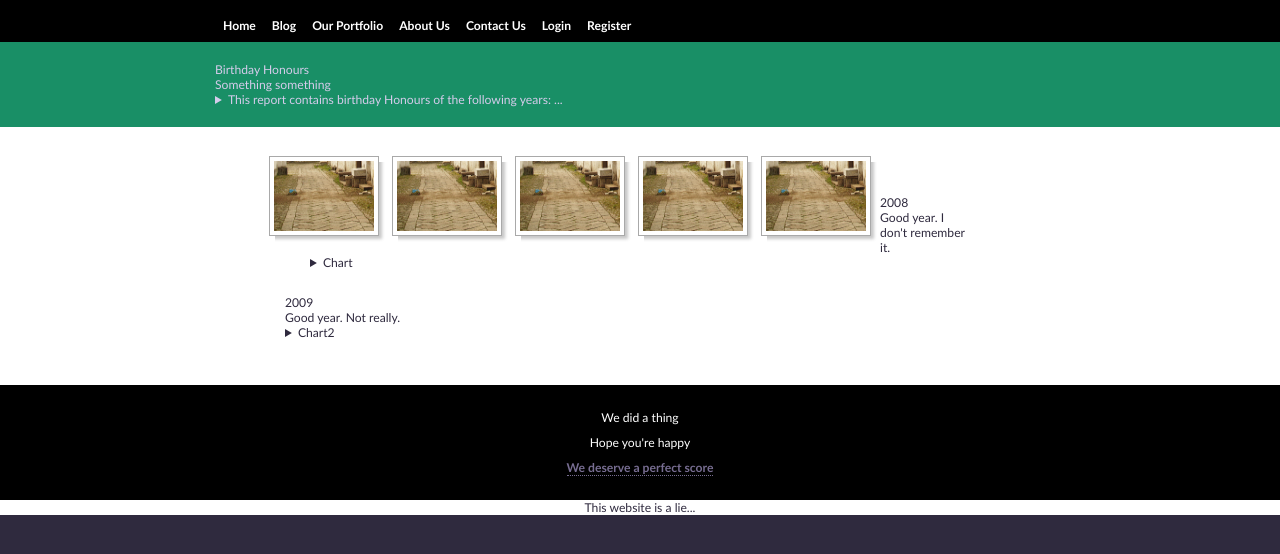
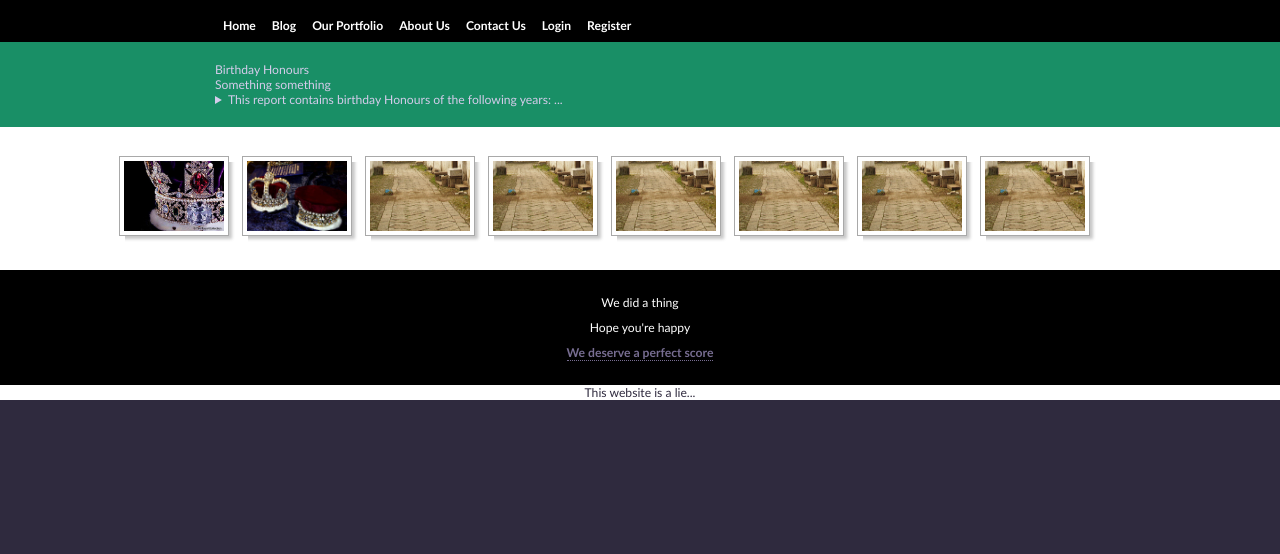
Before and after one commit to mercylio/AIT, a PHP site: page /datasets.html in a window 1280 px wide; the page is wider, and only the part inside the window is pictured. Shown: the part 102-656 px from the top of that part. Run offline with PHP 8.4, Linux system fonts and the light colour scheme; some libraries are stand-ins or nearby versions.

Commit message:
Additions

```diff
--- a/datasets.html
+++ b/datasets.html
@@ -14,15 +14,15 @@
 </div>
 <div id="navigation">
   <ul>
-    <li><a href="http://theawkwardyeti.com/comic/hat/">Home</a></li>
+    <li><a href="./index.html">Home</a></li>
     <li><a href="#notebook/">Blog</a></li>
     <li><a href="#showcase/">Our Portfolio</a></li>
     <li><a href="#about/">About Us</a></li>
-    <li><a href="#contact/">Contact Us</a></li>
+    <li><a href="#footer/">Contact Us</a></li>
   </ul>
   <ul class="reg">
     <li><a href="login.html">Login</a></li>
-    <li><a href="login.html">Register</a></li>
+    <li><a href="reg.html">Register</a></li>
 
   </ul>
 </div>
@@ -49,13 +49,16 @@
 <div id="content">
   <header>
   <nav class="clear">
-    <div class="drop-shadow"> <a href="#"><img src="images/china_village.png" width="100" height="70" alt="Honours List 2008[Credit:data.gov.uk]" class="captionated" /></a> </div>
-    <div class="drop-shadow"> <a href="#firstarticle"><img src="images/china_village.png" width="100" height="70" alt="Honours List 2009[Credit:data.gov.uk]" class="captionated" /></a> </div>
-    <div class="drop-shadow"> <a href="#secondarticle"><img src="images/china_village.png" width="100" height="70" alt="Honours List 2010[Credit:data.gov.uk]" class="captionated" /></a> </div>
-    <div class="drop-shadow"> <a href="#thirdarticle"><img src="images/china_village.png" width="100" height="70" alt="Honours List 2010[Credit:data.gov.uk]" class="captionated" /></a> </div>
-    <div class="drop-shadow"> <a href="#fourtharticle"><img src="images/china_village.png" width="100" height="70" alt="Honours List 2010[Credit:data.gov.uk]" class="captionated" /></a> </div>
+    <div class="drop-shadow"> <a href="#/"><img src="images/crown-jewels.jpg" width="100" height="70" alt="Honours List 2008[Credit:data.gov.uk]" class="captionated" /></a> </div>
+    <div class="drop-shadow"> <a href="#firstarticle/"><img src="images/pic1.jpg" width="100" height="70" alt="Honours List 2009[Credit:data.gov.uk]" class="captionated" /></a> </div>
+    <div class="drop-shadow"> <a href="#secondarticle/"><img src="images/china_village.png" width="100" height="70" alt="Honours List 2010[Credit:data.gov.uk]" class="captionated" /></a> </div>
+    <div class="drop-shadow"> <a href="#thirdarticle/"><img src="images/china_village.png" width="100" height="70" alt="Honours List 2011[Credit:data.gov.uk]" class="captionated" /></a> </div>
+    <div class="drop-shadow"> <a href="#fourtharticle"><img src="images/china_village.png" width="100" height="70" alt="Honours List 2012[Credit:data.gov.uk]" class="captionated" /></a> </div>
+    <div class="drop-shadow"> <a href="#fiftharticle"><img src="images/china_village.png" width="100" height="70" alt="Honours List 2013[Credit:data.gov.uk]" class="captionated" /></a> </div>
+    <div class="drop-shadow"> <a href="#sixtharticle"><img src="images/china_village.png" width="100" height="70" alt="Honours List 2014[Credit:data.gov.uk]" class="captionated" /></a> </div>
+    <div class="drop-shadow"> <a href="#seventharticle"><img src="images/china_village.png" width="100" height="70" alt="Honours List 2015[Credit:data.gov.uk]" class="captionated" /></a> </div>
   </nav></header>
-
+<hr>
   <div><section id="articles">
     <article id="firstarticle" class="birthday">
       <section class="clear">
--- a/index.html
+++ b/index.html
@@ -14,15 +14,15 @@
 </div>
 <div id="navigation">
   <ul>
-    <li><a href="http://theawkwardyeti.com/comic/hat/">Home</a></li>
+    <li><a href="./index.html">Home</a></li>
     <li><a href="#notebook/">Blog</a></li>
     <li><a href="#showcase/">Our Portfolio</a></li>
     <li><a href="#about/">About Us</a></li>
-    <li><a href="#contact/">Contact Us</a></li>
+    <li><a href="#footer/">Contact Us</a></li>
   </ul>
   <ul class="reg">
     <li><a href="login.html">Login</a></li>
-    <li><a href="login.html">Register</a></li>
+    <li><a href="reg.html">Register</a></li>
 
   </ul>
 </div>
--- a/login.html
+++ b/login.html
@@ -154,7 +154,7 @@ body {
       <input type="text" placeholder="username"/>
       <input type="password" placeholder="password"/>
       <button>login</button>
-      <p class="message">Not registered? <a href="#register-form">Create an account</a></p>
+      <p class="message">Not registered? <a href="./reg.html">Create an account</a></p>
     </form>
     <div style = "font-size:11px; color:#cc0000; margin-top:10px"><?php echo $error; ?></div>
   </div>
--- a/reg.html
+++ b/reg.html
@@ -92,7 +92,7 @@ $('.message a').click(function(){
   color: #4CAF50;
   text-decoration: none;
 }
-.form .register-form {
+.form .login-form {
   display: none;
 }
 .container {
@@ -148,7 +148,7 @@ body {
       <input type="password" placeholder="password"/>
       <input type="text" placeholder="email address"/>
       <button>create</button>
-      <p class="message">Already registered? <a href="#">Sign In</a></p>
+      <p class="message">Already registered? <a href="./login.html">Sign In</a></p>
     </form>
     <div style = "font-size:11px; color:#cc0000; margin-top:10px"><?php echo $error; ?></div>
   </div>
--- a/style_id.css
+++ b/style_id.css
@@ -25,7 +25,7 @@
 #content
 {
 	clear: both;
-	width: 750px;
+	width: 1050px;
 	margin: 0 auto;
 	padding: 25px 0;
 	background-color: #ffffff;
@@ -128,6 +128,7 @@
 	border-style: hidden;
 	border-radius: 25px;
 	padding: 20px;
+	display: none;
 }
 
 #firstarticle {
```
Also changed, not shown: images/crown-jewels.jpg (added), images/pic1.JPG (added), images/pic2.jpg (added), images/tumblr.png (added).
